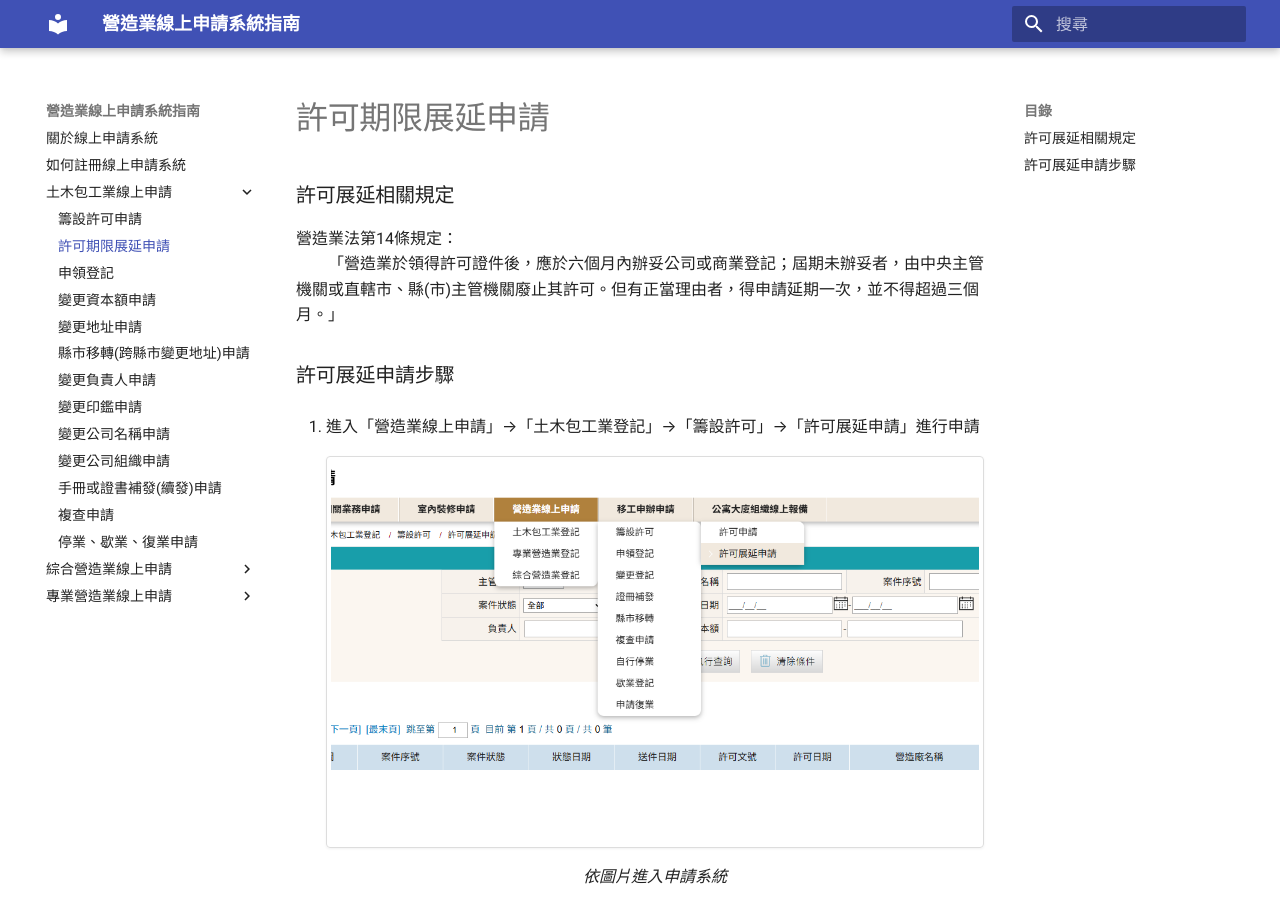
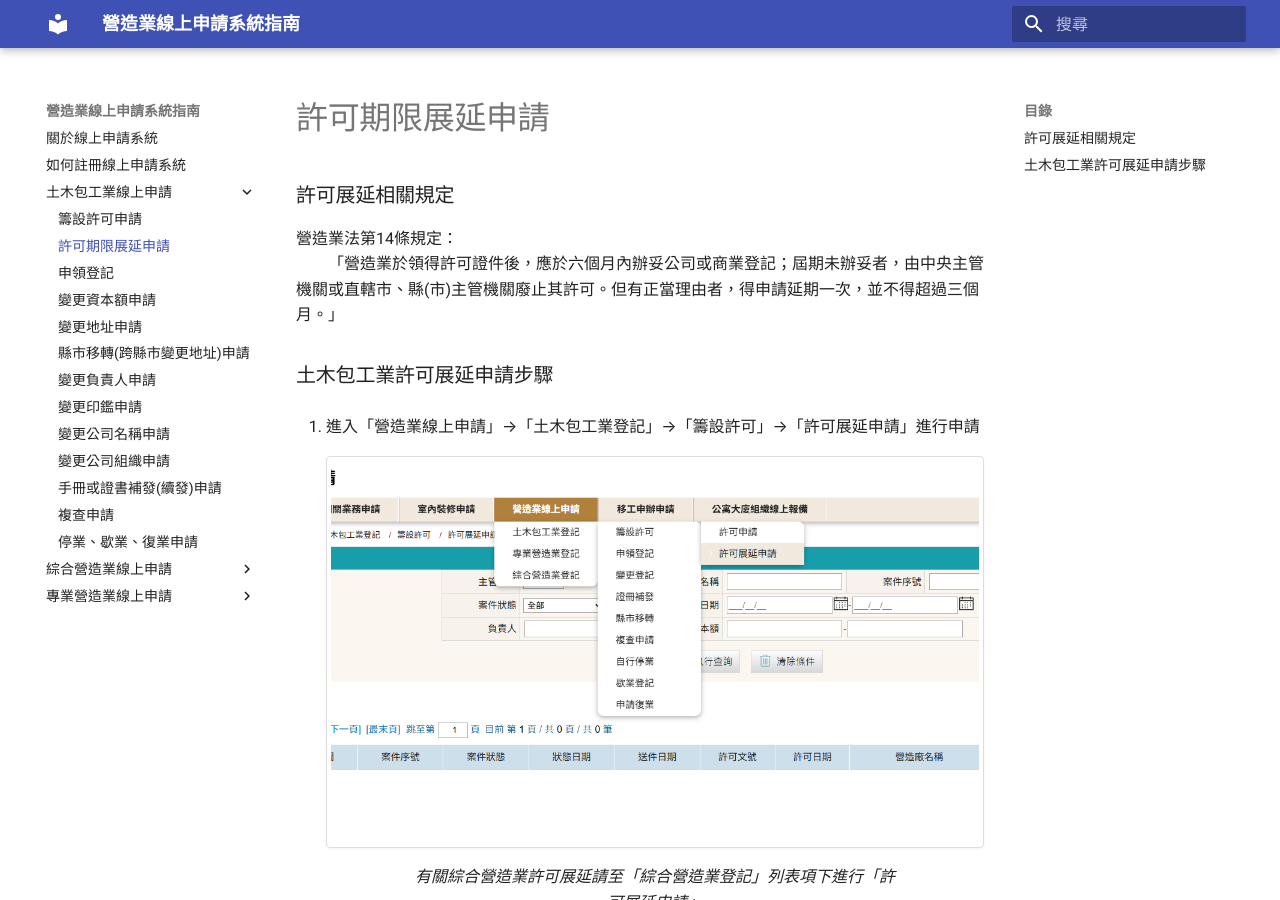
Before and after one commit to heke0621/online_system_tutorial, an MkDocs documentation site: the page built from docs/Contractors_Registration_2.md, in a window 1280 px wide and 900 px high. Built offline with MkDocs 1.6.1 and Material for MkDocs 9.7.7, drawn with Linux system fonts in a browser that asks for light colours.

Commit message:
內容更新0612

```diff
--- a/docs/Contractors_Registration_2.md
+++ b/docs/Contractors_Registration_2.md
@@ -3,12 +3,12 @@
 營造業法第14條規定：<br>
 &emsp;&emsp;「營造業於領得許可證件後，應於六個月內辦妥公司或商業登記；屆期未辦妥者，由中央主管機關或直轄市、縣(市)主管機關廢止其許可。但有正當理由者，得申請延期一次，並不得超過三個月。」
 
-### 許可展延申請步驟
+### 土木包工業許可展延申請步驟
 
 1. 進入「營造業線上申請」→「土木包工業登記」→「籌設許可」→「許可展延申請」進行申請
     <figure markdown="span">
     ![Image title](image/19.png){.img-fluid tag=19}
-    <figcaption>依圖片進入申請系統</figcaption>
+    <figcaption>有關綜合營造業許可展延請至「綜合營造業登記」列表項下進行「許可展延申請」</figcaption>
     </figure>
 
 2. 點選「許可展延申請」按鈕進行案件展延
--- a/mkdocs.yml
+++ b/mkdocs.yml
@@ -65,5 +65,6 @@ nav:
     - 停業、歇業、復業申請: stop_work.md
  - 綜合營造業線上申請:
     - 籌設許可申請: Contractors_Registration_3.md
+    - 許可期限展延申請: Contractors_Registration_4.md
  - 專業營造業線上申請:
      - 籌設許可申請: Contractors_Registration_3.md
```
Also changed, not shown: docs/Contractors_Registration_4.md (added, +3 -0 lines).
